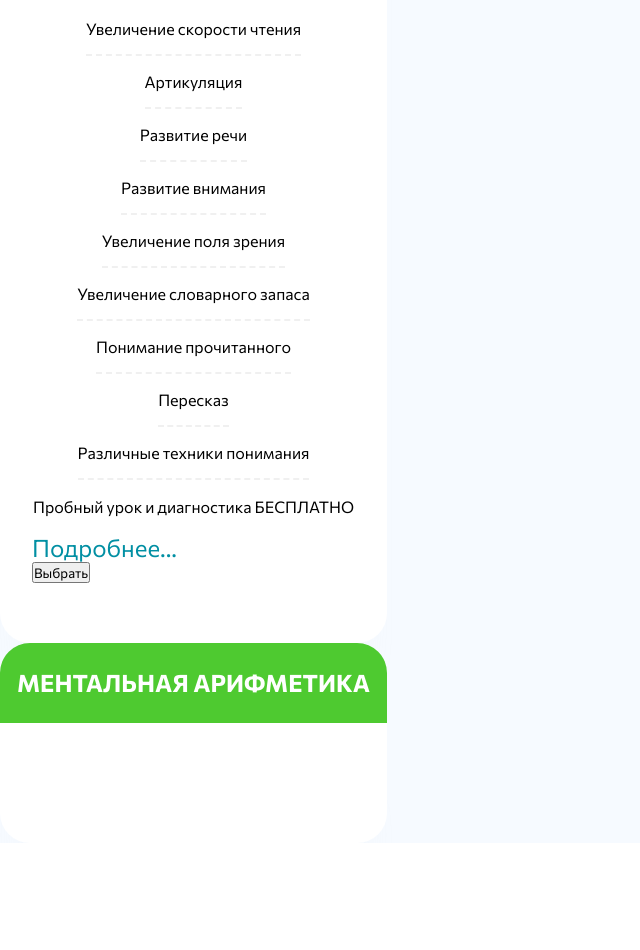
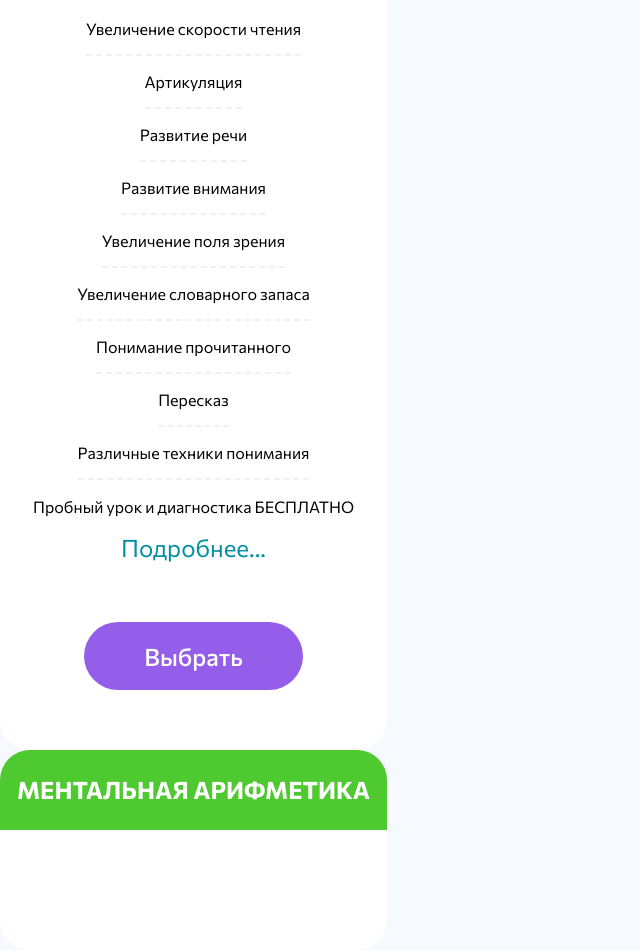
Before and after one commit to Gedeon4ick/school, a website: page src/index.html in a window 1280 px wide. Shown: the part 3154-4104 px from the top of the page, without its empty margins (0-640 px from the left). Before the commit the page ends 3997 px from the top, so only its background shows below. Drawn offline with nearby package versions, Linux system fonts and the light colour scheme; files that its build step writes are made by us from their sources; files whose address does not match are found by name.

Commit message:
catalog item devoloper final

```diff
--- a/src/index.html
+++ b/src/index.html
@@ -192,7 +192,7 @@
                             <li>Пробный урок  и диагностика БЕСПЛАТНО</li>
                         </ul>
                         <div class="wrapper__slider_item-body-trigger">Подробнее...</div>
-                        <button class="wrapper__slider_item-body-btn">Выбрать</button>
+                        <button class="wrapper__slider_item-body-btn purple">Выбрать</button>
                     </div>
                 </div>
                 <div class="wrapper__slider_item">
--- a/src/sass/block/_catalog.scss
+++ b/src/sass/block/_catalog.scss
@@ -76,10 +76,31 @@
                     }
 
                     &-trigger {
+                        text-align: center;
                         font-weight: 400;
                         font-size: 24px;
                         line-height: 29px;
                         color: #018FA3;
+                    }
+
+                    &-btn {
+                        padding: 20px 60px;
+                        display: block;
+                        margin: auto;
+                        margin-top: 60px;
+                        width: 219px;
+                        height: 68px;
+                        border-radius: 40px;
+                        border: none;
+                        font-weight: 500;
+                        font-size: 24px;
+                        line-height: 29px;
+                        text-transform: capitalize;
+                        color: #FFFFFF;
+
+                        &.purple {
+                            background-color: #955EEA;
+                        }
                     }
                 }
             }
```
Also changed, not shown: docs/index.html (+1 -1 lines), docs/css/style.min.css.
